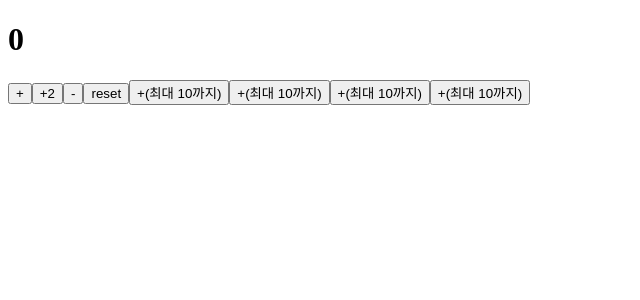
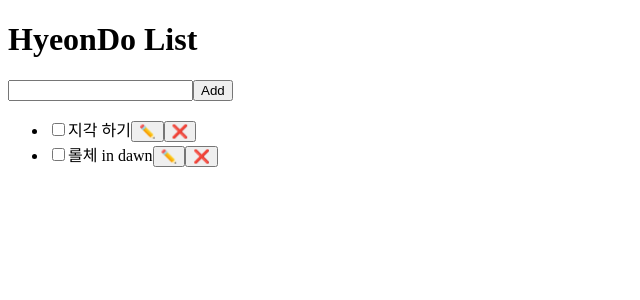
Before and after one commit to YimChaeyi/Programming3412, a React (Vite) app: page / in a window 1280 px wide. Shown: the top 300 px of the page, without its empty margins (0-640 px from the left). Built offline with nearby package versions, Linux system fonts and the light colour scheme.

Commit message:
TodoListApp 시작 🐖, HTML

```diff
--- a/src/CounterApp.jsx
+++ b/src/CounterApp.jsx
@@ -23,12 +23,12 @@
     <button onClick={() => setCount((count) => count -1)}>-</button>
     <button onClick={() => setCount(0)}>reset</button>
     {/* <button onClick={() => setCount((count) => Math.min(count + 1, 10))}>+(최대 10까지)</button> */}
-    <button onClick={() => setCount((count) => count +1 > 10 ? 10 : count + 1)}>+(최대 10까지)</button>
+    <button onClick={() => setCount((count) => count +1 > 10 ? 10 : count + 1)}>+(최대 10까지 삼항연산자)</button>
     <button onClick={() => setCount((count) => {
       if (count >= 10) return 10;
       return count + 1;
-    })}>+(최대 10까지)</button>
-    <button onClick={() => plusMAx10()}>+(최대 10까지)</button>
+    })}>+(최대 10까지 if)</button>
+    <button onClick={() => plusMAx10()}>+(최대 10까지 함수사용)</button>
     <button onClick={plusMAx10}>+(최대 10까지)</button>
 
       {/* <button
--- /dev/null
+++ b/src/TodoListApp.jsx
@@ -0,0 +1,27 @@
+function TodoListApp(){
+    return (
+        <div>
+            <h1>HyeonDo List</h1>
+            <form>
+                <input type="text" />
+                <button type="submit">Add</button>
+            </form>
+
+            <ul>
+                <li>
+                    <input type="checkbox" id="chk-1"/>
+                    <label htmlFor="chk-1">지각 하기</label>
+                    <button>✏️</button>
+                    <button>❌</button>
+                </li>
+                  <li>
+                    <input type="checkbox" id="chk-2"/>
+                    <label htmlFor="chk-2">롤체 in dawn</label>
+                    <button>✏️</button>
+                    <button>❌</button>
+                </li>
+            </ul>
+        </div>
+    )
+}
+export default TodoListApp;
--- a/src/main.jsx
+++ b/src/main.jsx
@@ -1,10 +1,10 @@
 import { StrictMode } from 'react'
 import { createRoot } from 'react-dom/client'
 // import './index.css'
-import CounterApp from './CounterApp.jsx'
+import TodoListApp from './TodoListApp.jsx'
 
 createRoot(document.getElementById('root')).render(
   <StrictMode>
-    <CounterApp />
+    <TodoListApp />
   </StrictMode>,
 )
```
Also changed, not shown: 1 other file (tests, documents, lock files or other folders).
